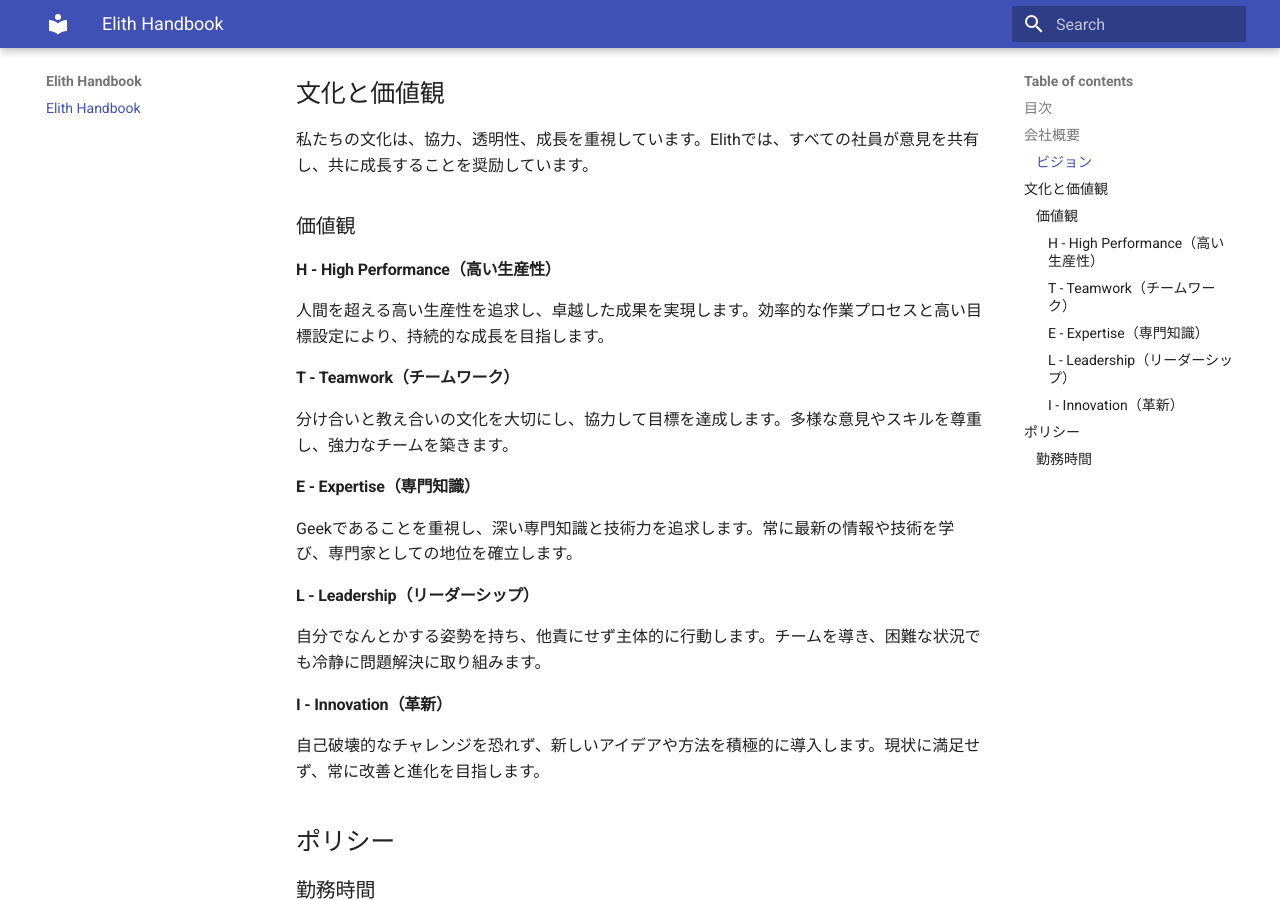
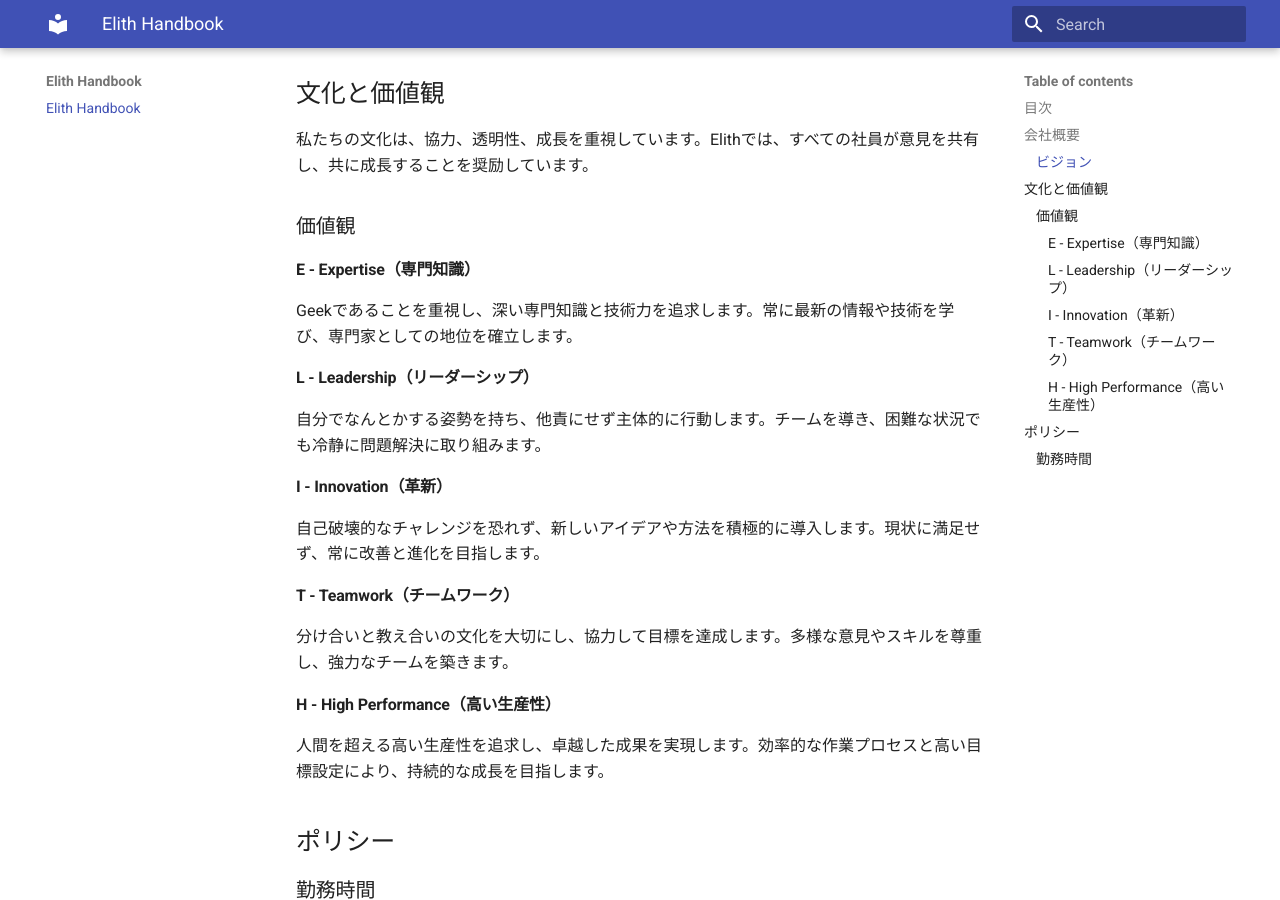
Before and after one commit to elith-co-jp/elith-handbook, an MkDocs documentation site: the page built from docs/index.md, in a window 1280 px wide and 900 px high, scrolled down 624 px. Built offline with MkDocs 1.6.1 and Material for MkDocs 9.7.7, drawn with Linux system fonts in a browser that asks for light colours; some of the changed lines change nothing that is shown.

Commit message:
value change

```diff
--- a/docs/index.md
+++ b/docs/index.md
@@ -22,12 +22,6 @@
 
 ### 価値観
 
-#### H - High Performance（高い生産性）
-人間を超える高い生産性を追求し、卓越した成果を実現します。効率的な作業プロセスと高い目標設定により、持続的な成長を目指します。
-
-#### T - Teamwork（チームワーク）
-分け合いと教え合いの文化を大切にし、協力して目標を達成します。多様な意見やスキルを尊重し、強力なチームを築きます。
-
 #### E - Expertise（専門知識）
 Geekであることを重視し、深い専門知識と技術力を追求します。常に最新の情報や技術を学び、専門家としての地位を確立します。
 
@@ -37,6 +31,12 @@
 #### I - Innovation（革新）
 自己破壊的なチャレンジを恐れず、新しいアイデアや方法を積極的に導入します。現状に満足せず、常に改善と進化を目指します。
 
+#### T - Teamwork（チームワーク）
+分け合いと教え合いの文化を大切にし、協力して目標を達成します。多様な意見やスキルを尊重し、強力なチームを築きます。
+
+#### H - High Performance（高い生産性）
+人間を超える高い生産性を追求し、卓越した成果を実現します。効率的な作業プロセスと高い目標設定により、持続的な成長を目指します。
+
 ## ポリシー
 
 ### 勤務時間
--- a/mkdocs.yml
+++ b/mkdocs.yml
@@ -1,3 +1,9 @@
+# サイト名の設定
 site_name: Elith Handbook
+
 theme:
   name: material
+
+# 使用するプラグインの設定
+plugins:
+  - search  # 検索機能を提供するプラグイン
```
